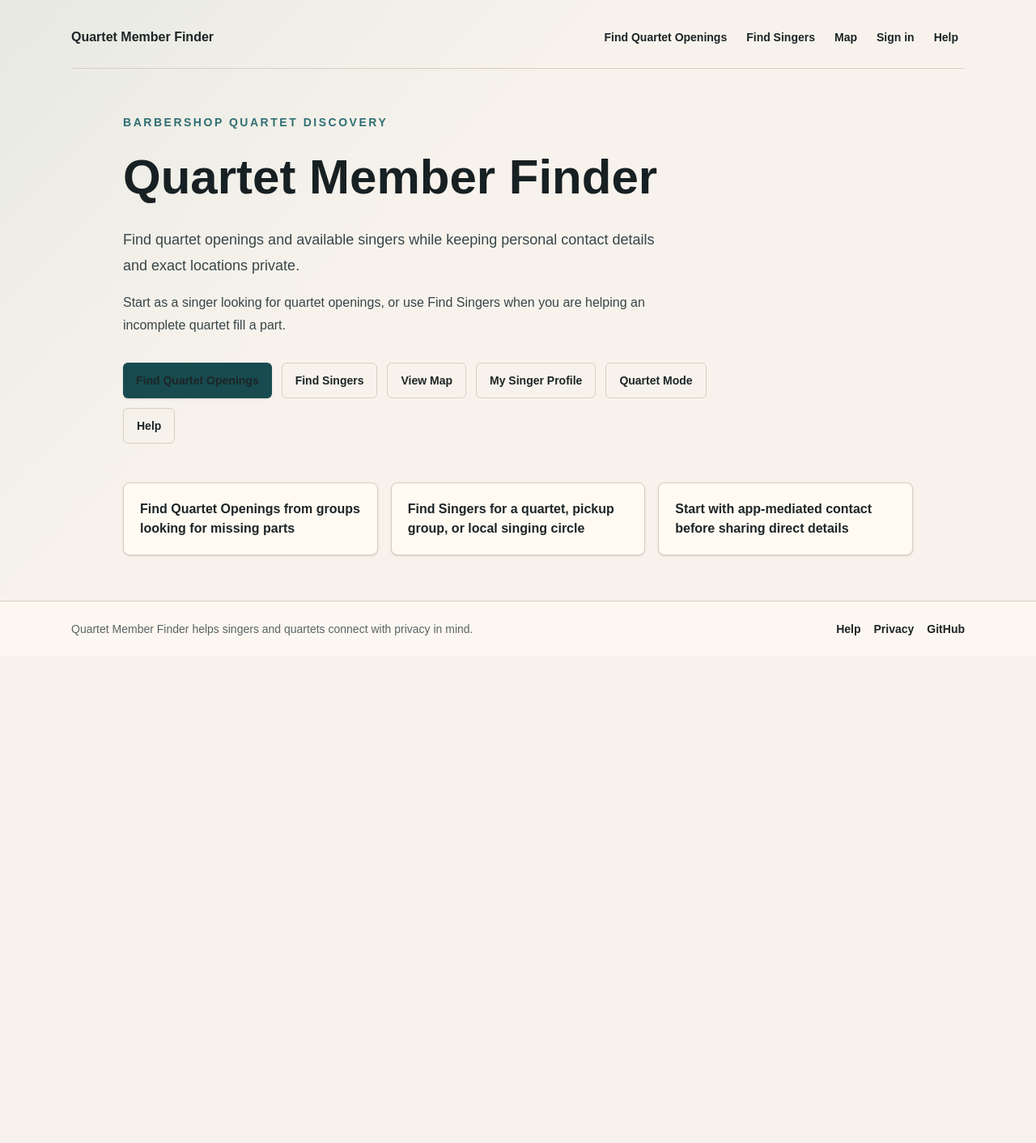
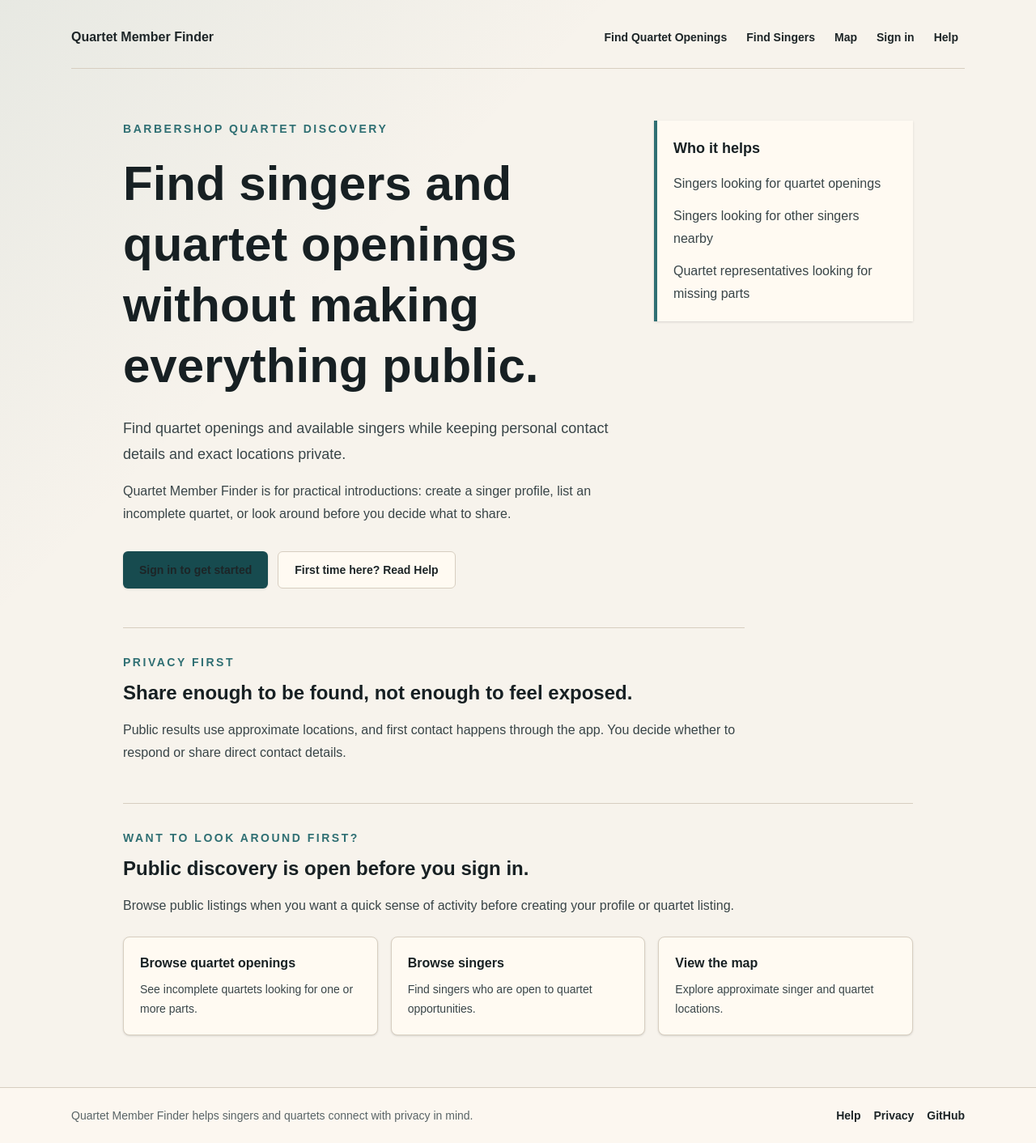
Before and after one commit to coloradotim/quartet-member-finder, a Next.js app: page / in a window 1280 px wide. Shown: the whole page at 81% size. Before the commit the page ends 811 px from the top, so only its background shows below. Built offline with nearby package versions, Linux system fonts and the light colour scheme.

Commit message:
Simplify signed-out home page (#71)

```diff
--- a/app/page.tsx
+++ b/app/page.tsx
@@ -2,83 +2,128 @@ import { PRODUCT_NAME, PRODUCT_PROMISE } from "@/lib/app-metadata";
 import { PublicSiteHeader } from "@/components/navigation/public-site-header";
 import Link from "next/link";
 
-const discoveryPaths = [
-  "Find Quartet Openings from groups looking for missing parts",
-  "Find Singers for a quartet, pickup group, or local singing circle",
-  "Start with app-mediated contact before sharing direct details",
+const audiencePaths = [
+  "Singers looking for quartet openings",
+  "Singers looking for other singers nearby",
+  "Quartet representatives looking for missing parts",
+];
+
+const discoveryLinks = [
+  {
+    href: "/quartets",
+    label: "Browse quartet openings",
+    description: "See incomplete quartets looking for one or more parts.",
+  },
+  {
+    href: "/singers",
+    label: "Browse singers",
+    description: "Find singers who are open to quartet opportunities.",
+  },
+  {
+    href: "/map",
+    label: "View the map",
+    description: "Explore approximate singer and quartet locations.",
+  },
 ];
 
 export default function Home() {
   return (
     <>
       <PublicSiteHeader />
-      <main className="mx-auto flex w-full max-w-5xl flex-col px-6 py-14">
-        <section className="max-w-3xl">
+      <main className="mx-auto flex w-full max-w-5xl flex-col px-6 py-12 sm:py-16">
+        <section className="grid gap-10 lg:grid-cols-[minmax(0,1fr)_20rem] lg:items-start">
+          <div>
             <p className="text-sm font-semibold uppercase tracking-[0.18em] text-[#2f6f73]">
               Barbershop quartet discovery
             </p>
-          <h1 className="mt-5 text-4xl font-bold leading-tight text-[#172023] sm:text-6xl">
-            {PRODUCT_NAME}
+            <h1 className="mt-5 max-w-3xl text-4xl font-bold leading-tight text-[#172023] sm:text-6xl">
+              Find singers and quartet openings without making everything
+              public.
             </h1>
             <p className="mt-6 max-w-2xl text-lg leading-8 text-[#394548]">
               {PRODUCT_PROMISE}
             </p>
             <p className="mt-4 max-w-2xl text-base leading-7 text-[#394548]">
-            Start as a singer looking for quartet openings, or use Find Singers
-            when you are helping an incomplete quartet fill a part.
+              {PRODUCT_NAME} is for practical introductions: create a singer
+              profile, list an incomplete quartet, or look around before you
+              decide what to share.
             </p>
             <div className="mt-8 grid gap-3 sm:flex sm:flex-wrap">
               <Link
-              className="inline-flex min-h-11 items-center justify-center rounded-md bg-[#174b4f] px-4 py-2.5 text-center text-sm font-semibold text-white shadow-sm hover:bg-[#10393c]"
-              href="/quartets"
+                className="inline-flex min-h-11 items-center justify-center rounded-md bg-[#174b4f] px-5 py-3 text-center text-sm font-semibold text-white shadow-sm hover:bg-[#10393c]"
+                href="/sign-in?next=%2Fapp%2Fonboarding"
               >
-              Find Quartet Openings
+                Sign in to get started
               </Link>
               <Link
-              className="inline-flex min-h-11 items-center justify-center rounded-md border border-[#d7cec0] px-4 py-2.5 text-center text-sm font-semibold text-[#172023] hover:bg-[#fffaf2]"
-              href="/singers"
-            >
-              Find Singers
-            </Link>
-            <Link
-              className="inline-flex min-h-11 items-center justify-center rounded-md border border-[#d7cec0] px-4 py-2.5 text-center text-sm font-semibold text-[#172023] hover:bg-[#fffaf2]"
-              href="/map"
-            >
-              View Map
-            </Link>
-            <Link
-              className="inline-flex min-h-11 items-center justify-center rounded-md border border-[#d7cec0] px-4 py-2.5 text-center text-sm font-semibold text-[#172023] hover:bg-[#fffaf2]"
-              href="/sign-in?next=%2Fapp%2Fprofile"
-            >
-              My Singer Profile
-            </Link>
-            <Link
-              className="inline-flex min-h-11 items-center justify-center rounded-md border border-[#d7cec0] px-4 py-2.5 text-center text-sm font-semibold text-[#172023] hover:bg-[#fffaf2]"
-              href="/sign-in?next=%2Fapp%2Flistings"
-            >
-              Quartet Mode
-            </Link>
-            <Link
-              className="inline-flex min-h-11 items-center justify-center rounded-md border border-[#d7cec0] px-4 py-2.5 text-center text-sm font-semibold text-[#172023] hover:bg-[#fffaf2]"
+                className="inline-flex min-h-11 items-center justify-center rounded-md border border-[#d7cec0] bg-[#fffaf2] px-5 py-3 text-center text-sm font-semibold text-[#172023] hover:bg-white"
                 href="/help"
               >
-              Help
+                First time here? Read Help
               </Link>
             </div>
+          </div>
+
+          <aside
+            aria-label="Who Quartet Member Finder is for"
+            className="border-l-4 border-[#2f6f73] bg-[#fffaf2] px-5 py-5 shadow-sm"
+          >
+            <h2 className="text-lg font-bold text-[#172023]">Who it helps</h2>
+            <ul className="mt-4 space-y-3 text-base leading-7 text-[#394548]">
+              {audiencePaths.map((path) => (
+                <li key={path}>{path}</li>
+              ))}
+            </ul>
+          </aside>
+        </section>
+
+        <section className="mt-12 max-w-3xl border-t border-[#d7cec0] pt-8">
+          <p className="text-sm font-semibold uppercase tracking-[0.18em] text-[#2f6f73]">
+            Privacy first
+          </p>
+          <h2 className="mt-3 text-2xl font-bold text-[#172023]">
+            Share enough to be found, not enough to feel exposed.
+          </h2>
+          <p className="mt-4 text-base leading-7 text-[#394548]">
+            Public results use approximate locations, and first contact happens
+            through the app. You decide whether to respond or share direct
+            contact details.
+          </p>
         </section>
 
         <section
-          aria-label="Initial product scope"
-          className="mt-12 grid gap-4 sm:grid-cols-3"
+          aria-label="Public discovery links"
+          className="mt-12 border-t border-[#d7cec0] pt-8"
         >
-          {discoveryPaths.map((path) => (
-            <div
-              className="rounded-lg border border-[#d7cec0] bg-[#fffaf2] p-5 shadow-sm"
-              key={path}
+          <div className="max-w-3xl">
+            <p className="text-sm font-semibold uppercase tracking-[0.18em] text-[#2f6f73]">
+              Want to look around first?
+            </p>
+            <h2 className="mt-3 text-2xl font-bold text-[#172023]">
+              Public discovery is open before you sign in.
+            </h2>
+            <p className="mt-4 text-base leading-7 text-[#394548]">
+              Browse public listings when you want a quick sense of activity
+              before creating your profile or quartet listing.
+            </p>
+          </div>
+
+          <div className="mt-6 grid gap-4 sm:grid-cols-3">
+            {discoveryLinks.map((link) => (
+              <Link
+                className="rounded-lg border border-[#d7cec0] bg-[#fffaf2] p-5 shadow-sm hover:bg-white"
+                href={link.href}
+                key={link.href}
               >
-              <p className="text-base font-semibold leading-6">{path}</p>
+                <span className="block text-base font-bold leading-6 text-[#172023]">
+                  {link.label}
+                </span>
+                <span className="mt-2 block text-sm leading-6 text-[#394548]">
+                  {link.description}
+                </span>
+              </Link>
+            ))}
           </div>
-          ))}
         </section>
       </main>
     </>
```
Also changed, not shown: 1 other file (tests, documents, lock files or other folders). Lines whose indentation alone changed are shown as unchanged.
